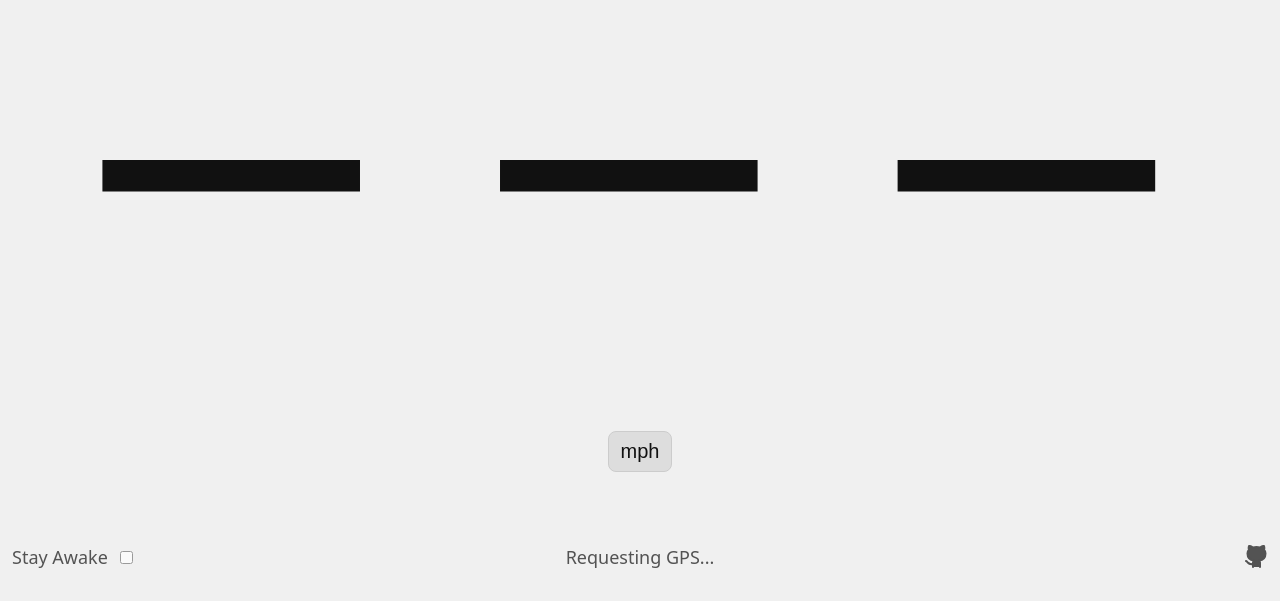
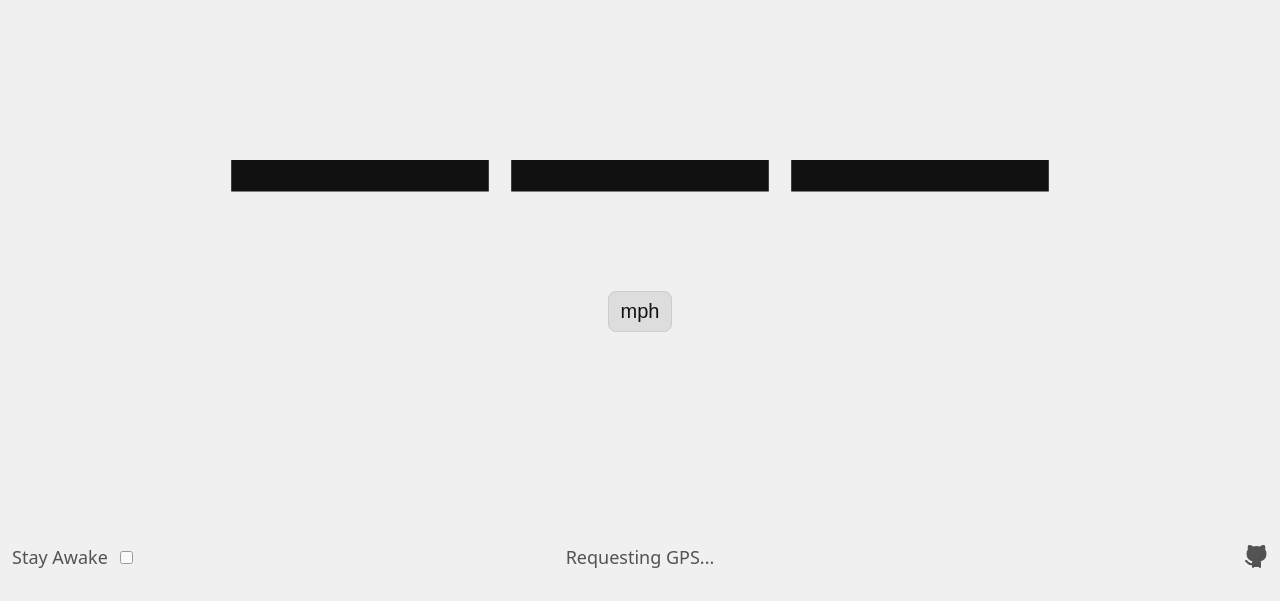
Before and after one commit to samuel-skean/speedometer, a website built with Vite: page index.html in a window 1280 px wide. Shown: the part 199-800 px from the top of the page. Built offline with nearby package versions, Linux system fonts and the light colour scheme; no server answers.

Commit message:
Refine placeholder appearance

```diff
--- a/index.css
+++ b/index.css
@@ -62,7 +62,7 @@ body {
   align-items: center;
   justify-content: center;
   white-space: pre;
-  letter-spacing: 0.08em;
+  letter-spacing: 0;
   pointer-events: none;
   opacity: 0;
 }
--- a/src/app.ts
+++ b/src/app.ts
@@ -19,7 +19,7 @@ let lastSpeedMs: number | null = null; // last known native speed (m/s), if any
 let lastUpdateTimestamp = 0;
 let wakeLock: WakeLockSentinel | null = null;
 
-export const PLACEHOLDER = "— — —";
+export const PLACEHOLDER = "———";
 
 function showPlaceholder(): void {
   if (speedEl) {
```
Also changed, not shown: index.html (+2 -2 lines).
